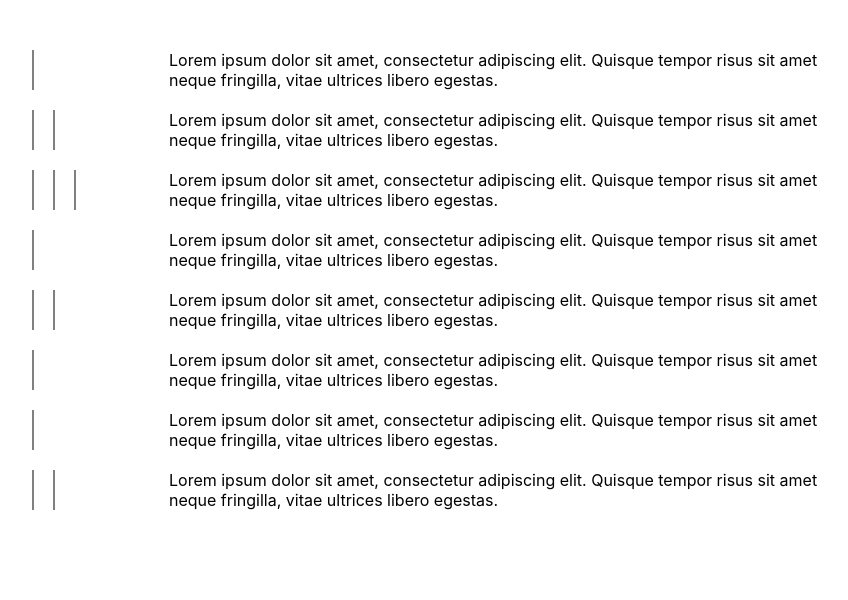
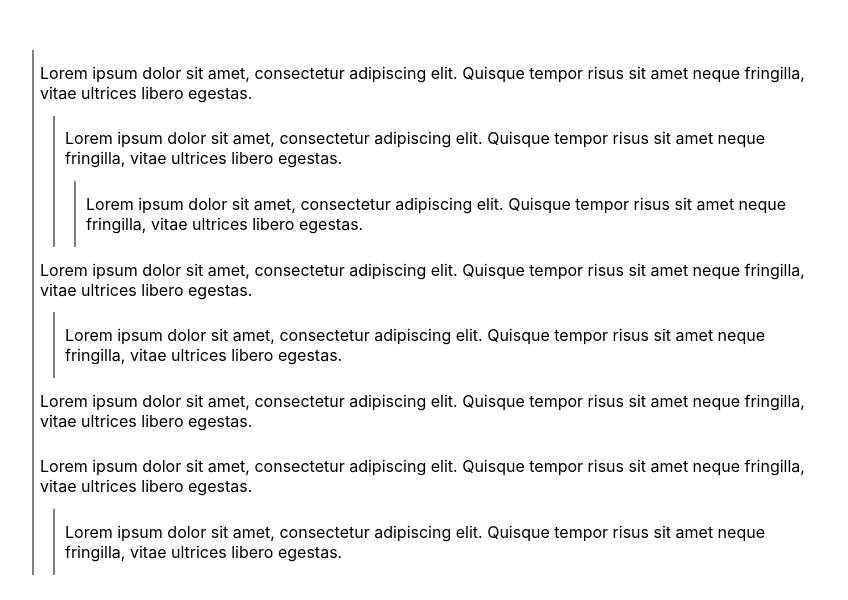
Before and after one commit to drewyoungdev/Demo.Comments.React, a React (Create React App) app: page / in a window 1280 px wide. Shown: the top 600 px of the page, without its empty margins (221-1069 px from the left). Built offline with nearby package versions, Linux system fonts and the light colour scheme.

Commit message:
Adding comment padding adjustment

```diff
--- a/src/Components/Comment/Comment.scss
+++ b/src/Components/Comment/Comment.scss
@@ -1,8 +1,3 @@
-@import '../../styles/variables';
-
-// Calculate padding by doing
-// depth * ($thread-margin-left + $thread-width)
 .comment {
-    padding-left: 150px;
-    margin-top: 20px;
+    padding: 0.8em 0 0.8em 0;
 }
--- a/src/Components/Comment/Comment.tsx
+++ b/src/Components/Comment/Comment.tsx
@@ -6,10 +6,26 @@ interface CommentProps {
     comment: CommentModel;
 }
 
+const calcPaddingLeftPx = (depth: number) => {
+    const threadWidthPx = 16;
+    const threadMarginLeftPx = 5;
+    const baselinePaddingLeftPx = threadWidthPx + threadMarginLeftPx;
+
+    const additionalPaddingLeftPx = 25;
+
+    if (depth === 0) {
+        return `${baselinePaddingLeftPx}px`;
+    }
+
+    return `${(baselinePaddingLeftPx * depth) + additionalPaddingLeftPx}px`
+}
+
 const Comment: React.FC<CommentProps> = (props) => {
     return (
-        <div className="comment">
-            Lorem ipsum dolor sit amet, consectetur adipiscing elit. Quisque tempor risus sit amet neque fringilla, vitae ultrices libero egestas.
+        <div style={{ paddingLeft: calcPaddingLeftPx(props.comment.depth)}}>
+            <div className="comment">
+                Lorem ipsum dolor sit amet, consectetur adipiscing elit. Quisque tempor risus sit amet neque fringilla, vitae ultrices libero egestas.
+            </div>
         </div>
     );
 }
```
